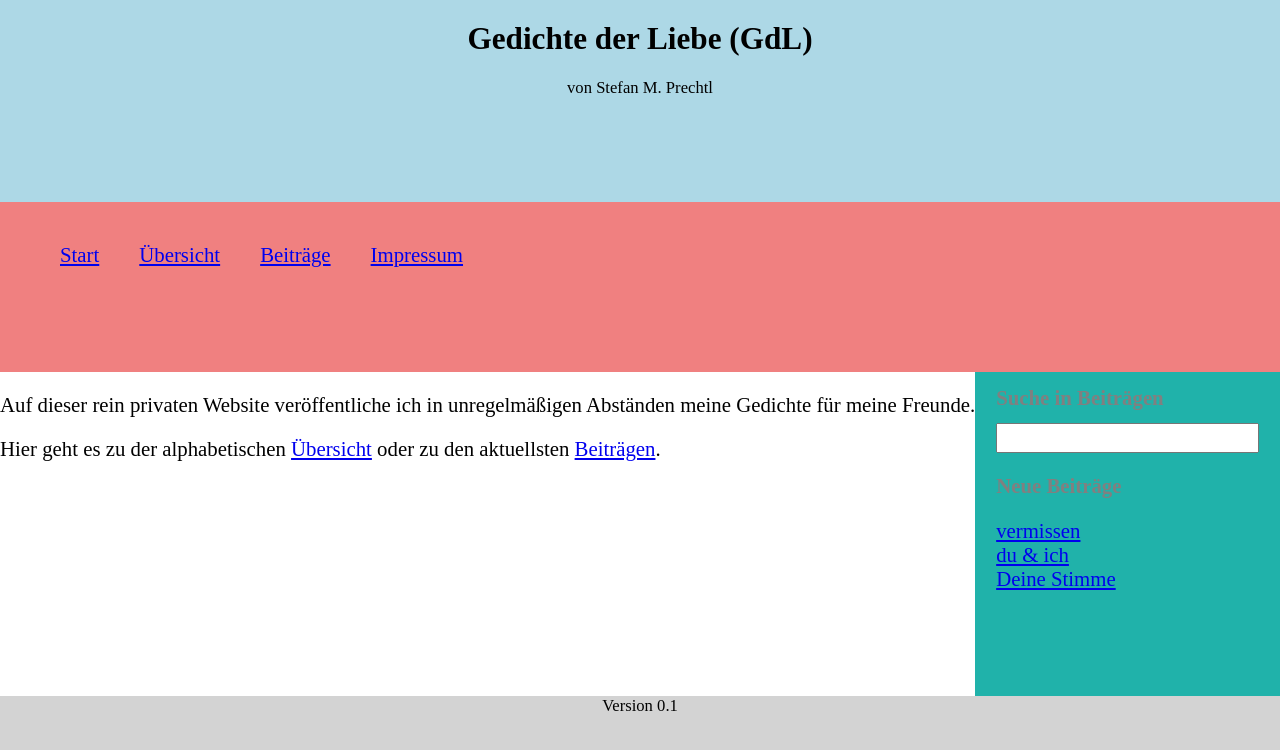
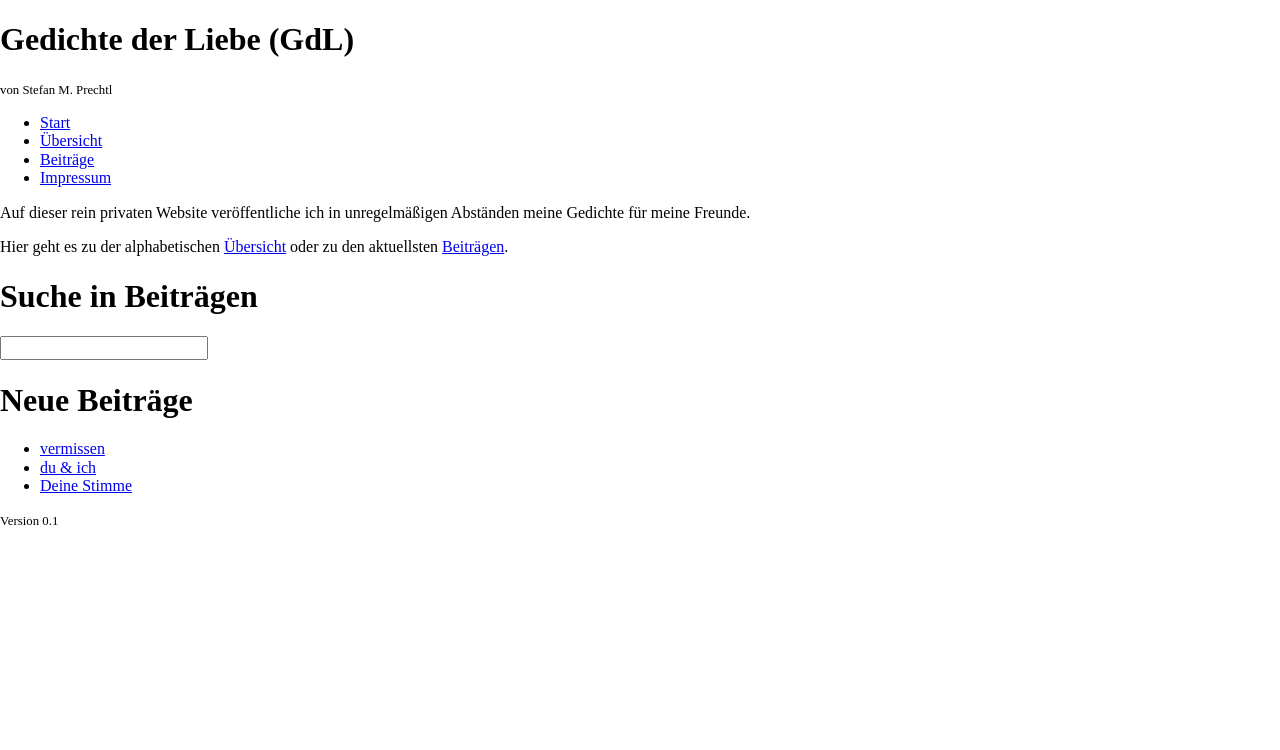
Before and after one commit to stefan-m-prechtl/html5_css3, a plain HTML site: page gdl/website/index.html in a window 1280 px wide. Drawn offline with Linux system fonts and the light colour scheme.

Commit message:
Konsolidierung

```diff
--- /dev/null
+++ b/gdl/website/css/layout.css
@@ -0,0 +1,25 @@
+@charset "UTF-8";
+@import url('normalize.css');
+
+/* Modernes Layout mit Border-Box */
+html {
+    box-sizing: border-box;
+}
+*, *::before, *::after {
+    box-sizing: inherit;
+}
+
+body {
+    /* background-color: #fff; Weiß */
+}
+
+
+
+/* CSS Default: kleiner 640 Pixel */
+
+
+/* Tabletversion: größer 640 Pixel */
+
+/* Bildschirm: größer 1024 Pixel /*
+
+/* Bildschirm: größer 1280 Pixel /*
--- a/gdl/website/css/style.css
+++ /dev/null
@@ -1,79 +0,0 @@
-@import url('normalize.css');
-/* Modernes Layout mit Border-Box */
-
-html {
-    box-sizing: border-box;
-    font-size: calc(90% + 0.5vw);
-}
-
-*, *::before, *::after {
-    box-sizing: inherit;
-}
-
-/* Layout Desktop */
-
-body {
-    display: grid;
-    grid-template-areas: 'header header header' 'nav nav nav ' 'main main aside' 'footer footer footer';
-}
-
-header {
-    background-color: lightblue;
-    grid-area: header;
-    text-align: center;
-}
-
-header h1 {
-    font-size: 1.5rem;
-}
-
-/* Haupt- und Sekundärnavigation */
-.nav-main {
-    grid-area: nav;
-    background-color: lightcoral;
-}
-
-.nav-main-item {
-    list-style: none;
-    float: left;
-    padding: 20px;
-    display: inline-block;
-}
-
-aside {
-    background-color: lightseagreen;
-    grid-area: aside;
-    padding-left: 1em;
-    padding-right: 1em;
-}
-
-.nav-aside-header {
-    font-size: 1rem;
-    color: grey;
-}
-
-.nav-aside-item-list {
-    padding: 0;
-}
-
-.nav-aside-item {
-    display: block;
-    margin: 0;
-}
-
-input {
-    display: block;
-}
-
-main {
-    background-color: white;
-    grid-area: main;
-}
-
-footer {
-    background-color: lightgrey;
-    grid-area: footer;
-    text-align: center;
-}
-
-}
--- a/gdl/website/index.html
+++ b/gdl/website/index.html
@@ -1,9 +1,10 @@
+<!DOCTYPE html>
 <html lang="en">
 
 <head>
     <meta charset="UTF-8">
     <meta name="viewport" content="width=device-width, initial-scale=1.0">
-    <link rel="stylesheet" type="text/css" href="css/style.css">
+    <link rel="stylesheet" type="text/css" href="css/layout.css">
     <title>Gedichte der Liebe (Startseite)</title>
 </head>
 
```
Also changed, not shown: gdl/website/article.html (+1 -1 lines), gdl/website/impressum.html (+1 -0 lines), gdl/website/overview.html (+1 -0 lines), todoMVP/js/tasklistPresenter.js (+4 -5 lines), todoMVP/main.html (+1 -1 lines).
